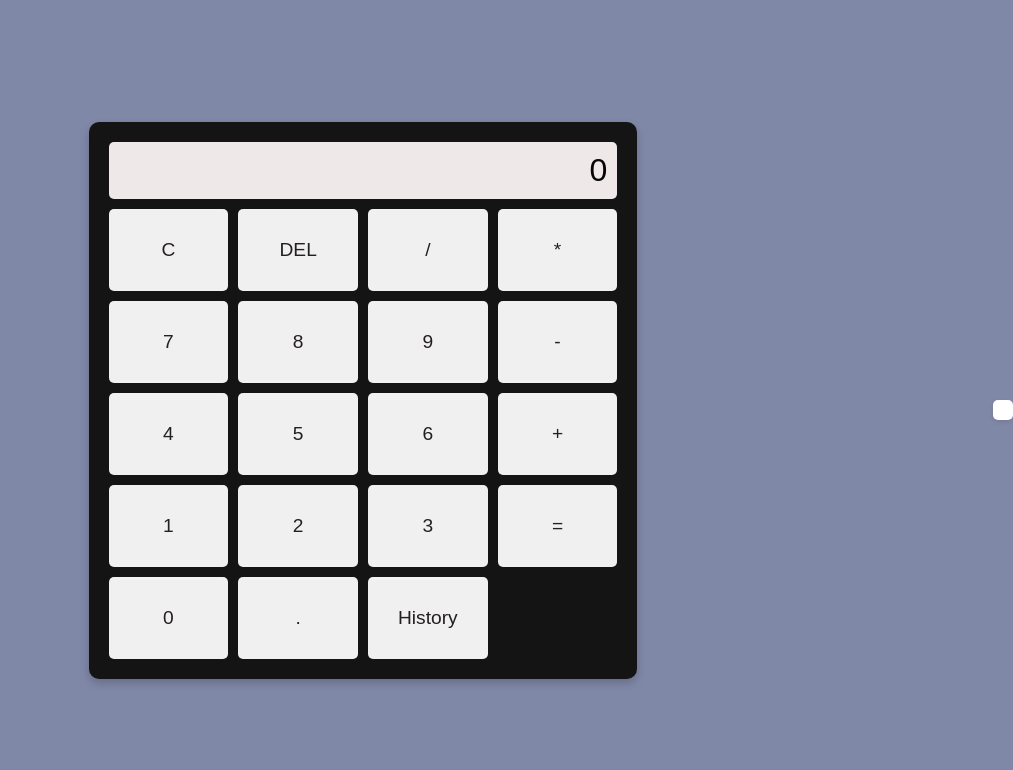
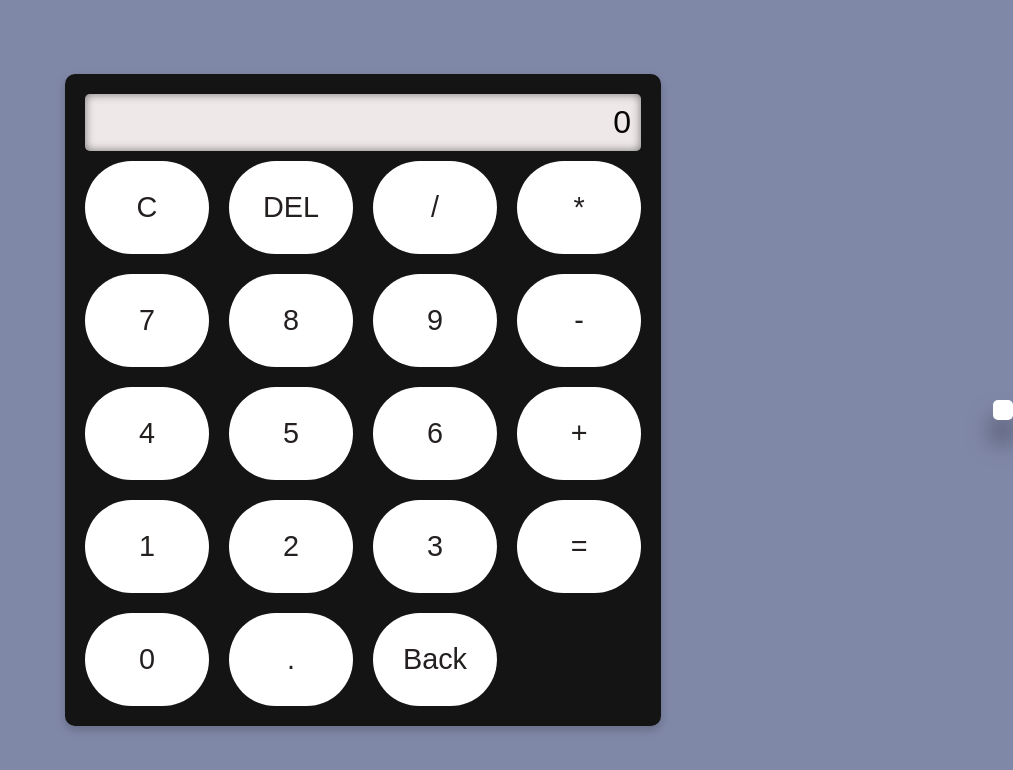
Before and after one commit to Sahil-Raval1012/sit725-2024-t2-prac4, a website: page public/index.html in a window 1280 px wide. Shown: the whole page, without its empty margins (267-1280 px from the left). Drawn offline with Linux system fonts and the light colour scheme.

Commit message:
second commit

```diff
--- a/public/index.html
+++ b/public/index.html
@@ -3,7 +3,7 @@
 <head>
     <meta charset="UTF-8">
     <meta name="viewport" content="width=device-width, initial-scale=1.0">
-    <title>Calculator App</title>
+    <title>Calculator with Database connection</title>
     <link rel="stylesheet" href="style.css">
 </head>
 <body>
@@ -32,7 +32,7 @@
 
             <button class="btn" onclick="appendToDisplay('0')">0</button>
             <button class="btn" onclick="appendToDisplay('.')">.</button>
-            <button class="btn" onclick="getHistory()">History</button>
+            <button class="btn" onclick="getHistory()">Back</button>
         </div>
     </div>
     <div id="history" class="history"></div>
--- a/public/script.js
+++ b/public/script.js
@@ -1,5 +1,5 @@
 let display = document.getElementById('display');
-let history = document.getElementById('history');
+let back = document.getElementById('back');
 
 function appendToDisplay(value) {
     if (display.innerText === '0') {
--- a/public/style.css
+++ b/public/style.css
@@ -23,6 +23,7 @@ body {
     margin-bottom: 10px;
     padding: 10px;
     background-color: #eee8e8;
+    box-shadow: inset 0px 0px 10px rgba(0, 0, 0, 0.5);
     color: #060404;
     border-radius: 5px;
     text-align: right;
@@ -31,16 +32,16 @@ body {
 .buttons {
     display: grid;
     grid-template-columns: repeat(4, 1fr);
-    gap: 10px;
+    gap: 20px;
 }
 
 .btn {
     padding: 30px;
     color: #242020;
-    font-size: 1.2em;
+    font-size: 1.8em;
     border: none;
-    border-radius: 5px;
-    background-color: #f0f0f0;
+    border-radius: 60px;
+    background-color: #fff;
     cursor: pointer;
 }
 
@@ -55,5 +56,5 @@ body {
     background-color: #fff;
     padding: 10px;
     border-radius: 5px;
-    box-shadow: 0 2px 5px rgba(0, 0, 0, 0.1);
+    box-shadow: 0 20px 25px rgba(0, 0, 0, 0.5);
 }
```
